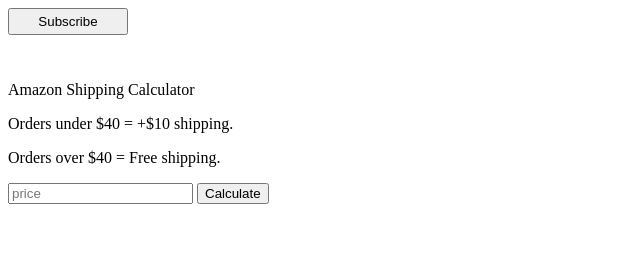
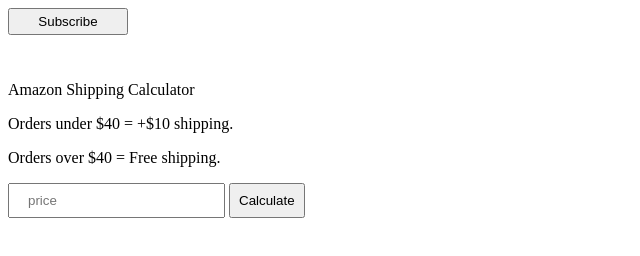
Before and after one commit to ahadulsohag/Rock-Paper-Scissors-Game, a plain HTML site: page test.html in a window 1280 px wide. Shown: the whole page, without its empty margins (0-640 px from the left). Drawn offline with Linux system fonts and the light colour scheme.

Commit message:
Update test.html

```diff
--- a/test.html
+++ b/test.html
@@ -8,6 +8,12 @@
             padding: 4px 8px;
             width: 120px;
             margin-bottom: 30px;
+        }
+        .js-input{
+            padding: 8px 18px;
+        }
+        .calc-btn{
+            padding: 8px;
         }
     </style>
 </head>
@@ -26,18 +32,20 @@
     <p>Orders over $40 = Free shipping.</p>
     <input class="js-input" placeholder="price">
     <button onclick="
-
-    "> Calculate</button>
+    getData();
+    " class="calc-btn"> Calculate</button>
 
     <script>
         function getData(){
-            document.querySelector('.js-input')
+            const data = document.querySelector('.js-input').innerHTML;
+            console.log('data')
         }
         if (document.querySelector('js-input').innerHTML === Number) {
             if (document.querySelector('.js-input').innerHTML < 40) {
                 console.log('I did it');
             }
         }
+
     </script>
 </body>
 
```
